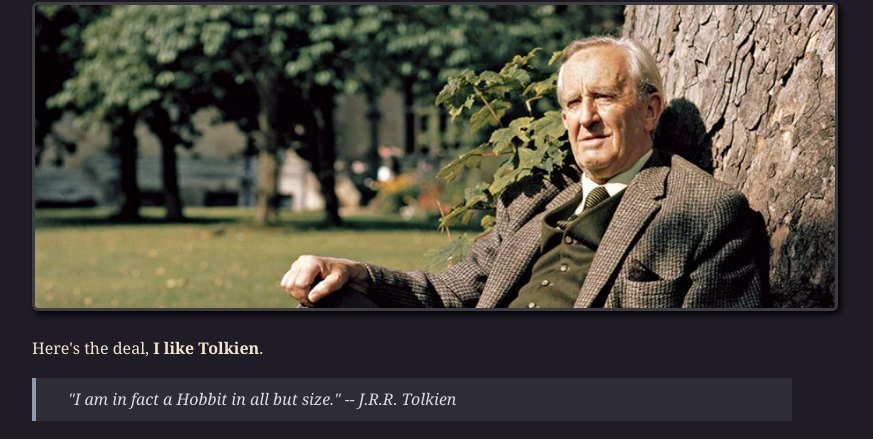
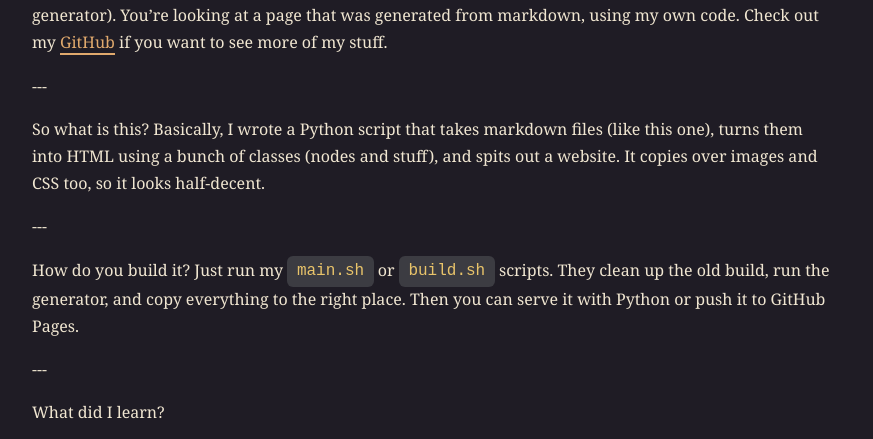
Before and after one commit to fyzanshaik/pluto, a plain HTML site: page docs/index.html in a window 1280 px wide. Shown: the part 153-592 px from the top of the page, without its empty margins (208-1081 px from the left). Drawn offline with Linux system fonts and the light colour scheme.

Commit message:
updated changes
Signed-off-by: fyzanshaik <fyzan.shaik@gmail.com>

```diff
--- a/docs/index.html
+++ b/docs/index.html
@@ -3,15 +3,23 @@
 	<head>
 		<meta charset="utf-8" />
 		<meta name="viewport" content="width=device-width, initial-scale=1" />
-		<title>Tolkien Fan Club</title>
+		<title>Hey, I'm Faizan!</title>
 		<link href="/pluto/index.css" rel="stylesheet" />
 	</head>
 
 	<body>
-		<li>It can be enjoyed by children and adults alike</li>
-		<article><div><h1>Tolkien Fan Club</h1><p><img src="./images/tolkien.png" alt="JRR Tolkien sitting"></img></p><p>Here's the deal, <b>I like Tolkien</b>.</p><blockquote>"I am in fact a Hobbit in all but size."  -- J.R.R. Tolkien</blockquote><h2>Blog posts</h2><ul><li> <a href="/pluto/blog/glorfindel">Why Glorfindel is More Impressive than Legolas</a></li><li> <a href="/pluto/blog/tom">Why Tom Bombadil Was a Mistake</a></li><li> <a href="/pluto/blog/majesty">The Unparalleled Majesty of "The Lord of the Rings"</a></li></ul><h2>Reasons I like Tolkien</h2><ul><li> You can spend years studying the legendarium and still not understand its depths</li><li> It can be enjoyed by children and adults alike</li><li> Disney <i>didn't ruin it</i> (okay, but Amazon might have)</li><li> It created an entirely new genre of fantasy</li></ul><h2>My favorite characters (in order)</h2><ol><li>Gandalf</li><li>Bilbo</li><li>Sam</li><li>Glorfindel</li><li>Galadriel</li><li>Elrond</li><li>Thorin</li><li>Sauron</li><li>Aragorn</li></ol><p>Here's what <code>elflang</code> looks like (the perfect coding language):</p><pre><code><code>func main(){
-    fmt.Println("Aiya, Ambar!")
-}
-</code></code></pre><p>Want to get in touch? <a href="/pluto/contact">Contact me here</a>.</p><p>This site was generated with a custom-built <a href="https://www.boot.dev/courses/build-static-site-generator-python">static site generator</a> from the course on <a href="https://www.boot.dev">Boot.dev</a>.</p></div></article>
+		<article><div><h1>Hey, I'm Faizan!</h1><p>Welcome to my weird little static site.
+This whole thing is built with my own Python SSG (static site generator).
+You’re looking at a page that was generated from markdown, using my own code.
+Check out my <a href="https://github.com/fyzanshaik">GitHub</a> if you want to see more of my stuff.</p><p>---</p><p>So what is this?
+Basically, I wrote a Python script that takes markdown files (like this one),
+turns them into HTML using a bunch of classes (nodes and stuff),
+and spits out a website.
+It copies over images and CSS too, so it looks half-decent.</p><p>---</p><p>How do you build it?
+Just run my <code>main.sh</code> or <code>build.sh</code> scripts.
+They clean up the old build, run the generator, and copy everything to the right place.
+Then you can serve it with Python or push it to GitHub Pages.</p><p>---</p><p>What did I learn?</p><ul><li> How to walk through folders and files in Python</li><li> How to use OOP to make a tree of nodes (like HTMLNode, ParentNode, LeafNode)</li><li> How to turn markdown into nodes, and then into HTML</li><li> How to deal with all the annoying little details (paths, links, images, etc)</li><li> That static site generators are actually pretty fun to make</li></ul><p>---</p><p>What are the limitations?</p><ul><li> No fancy code blocks (so no triple backticks, sorry)</li><li> Only basic markdown: headings, paragraphs, bold, italic, inline code, links, images, lists</li><li> No tables, no HTML passthrough, no nested lists, no escaping</li><li> If you mess up your markdown, it might just crash</li><li> The code is messy, but hey, it works</li></ul><p>---</p><p>Here's a picture of the architecture (fancy, right?):</p><p><img src="./images/1754138103189.png" alt="SSG Architecture Overview"></img></p><p>And here's how markdown gets turned into nodes and then into HTML:</p><p><img src="./images/1754335149146.png" alt="Markdown to Node Conversion"></img></p><p>---</p><p>Anyway, thanks for stopping by.
+If you want to make your own, fork my repo and go wild.
+It's all on <a href="https://github.com/fyzanshaik/pluto">GitHub</a>.</p><p>---</p><p>See ya!</p></div></article>
 	</body>
 </html>
```
Also changed, not shown: docs/tolkein/index.html (added, +16 -0 lines), docs/glorfindel/index.html (renamed from docs/blog/glorfindel/index.html), docs/images/1754138103189.png (added), docs/images/1754335149146.png (added), docs/majesty/index.html (renamed from docs/blog/majesty/index.html), docs/tom/index.html (renamed from docs/blog/tom/index.html).
